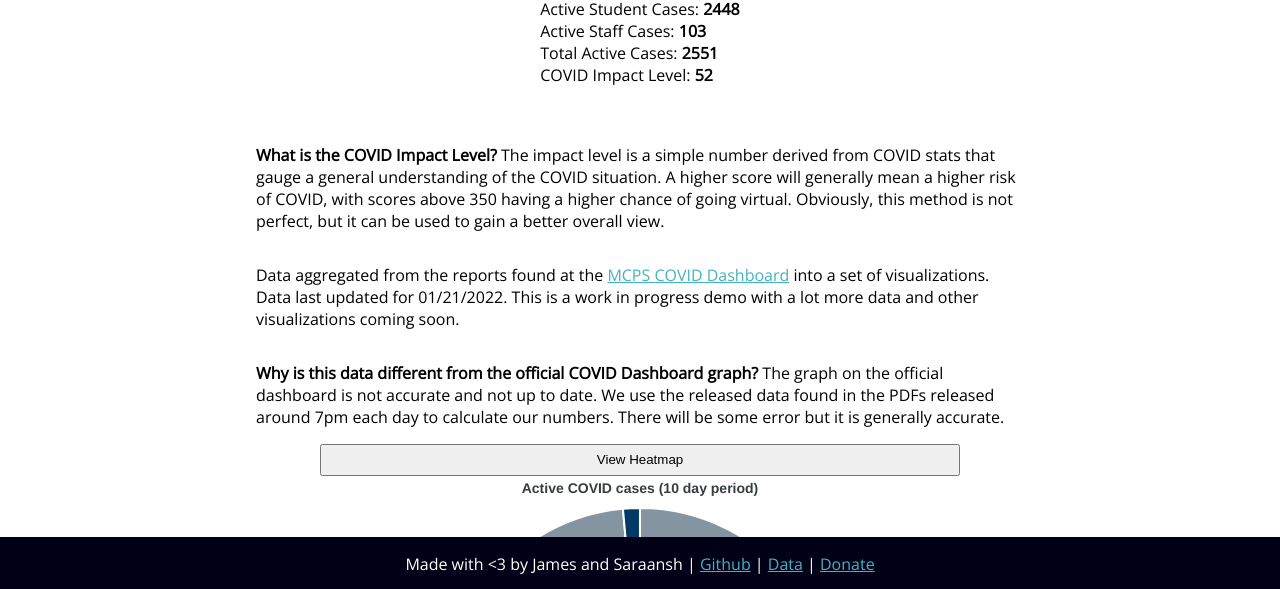
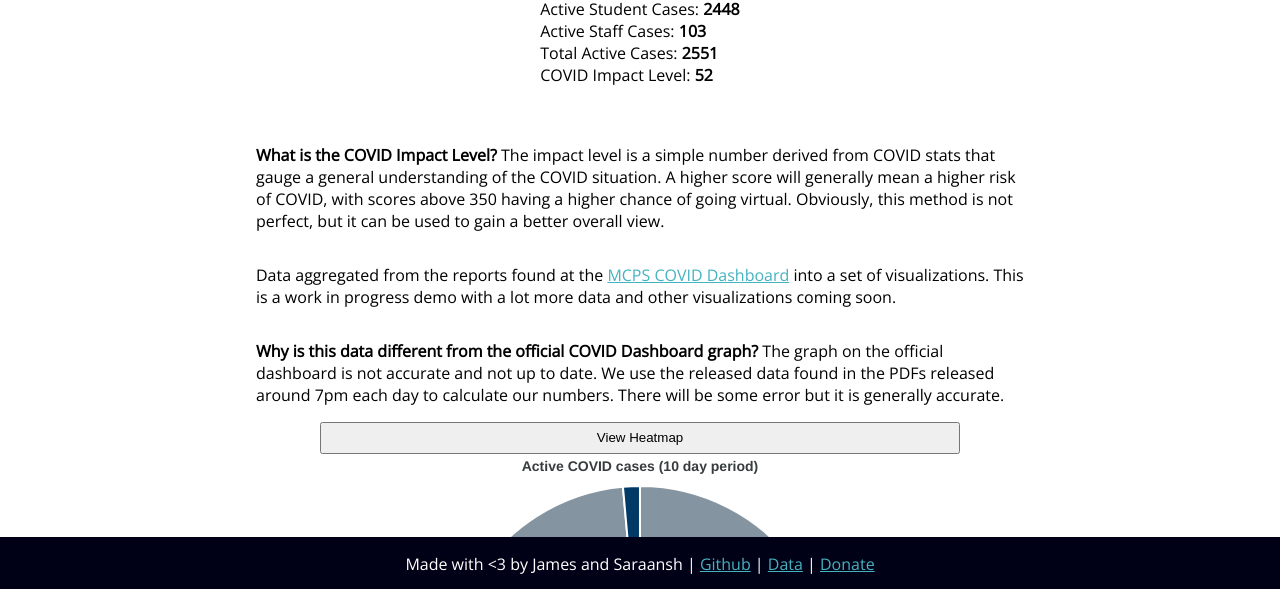
Before and after one commit to jamxu88/mocovid, a plain HTML site: page website/index.html in a window 1280 px wide. Shown: the part 209-798 px from the top of the page. Drawn offline with nearby package versions, Linux system fonts and the light colour scheme.

Commit message:
text edit

```diff
--- a/website/index.html
+++ b/website/index.html
@@ -36,7 +36,7 @@
                 <p>
                     <b>What is the COVID Impact Level?</b> The impact level is a simple number derived from COVID stats that gauge a general understanding of the COVID situation. A higher score will generally mean a higher risk of COVID, with scores above 350 having a higher chance of going virtual. Obviously, this method is not perfect, but it can be used to gain a better overall view.
                 </p>
-                <p>Data aggregated from the reports found at the <a href="https://www.montgomeryschoolsmd.org/coronavirus/dashboard/" target='_blank'>MCPS COVID Dashboard</a> into a set of visualizations. Data last updated for 01/21/2022. <b></b> This is a work in progress demo with a lot more data and other visualizations coming soon.</p>
+                <p>Data aggregated from the reports found at the <a href="https://www.montgomeryschoolsmd.org/coronavirus/dashboard/" target='_blank'>MCPS COVID Dashboard</a> into a set of visualizations. This is a work in progress demo with a lot more data and other visualizations coming soon.</p>
                 <p><b>Why is this data different from the official COVID Dashboard graph?</b> The graph on the official dashboard is not accurate and not up to date. We use the released data found in the PDFs released around 7pm each day to calculate our numbers. There will be some error but it is generally accurate.</p>
             </div>
             <button style="width: 50%;margin-left: 25%;" class="center-content" onclick="renderHeatmap()" id='heatmapToggle'>View Heatmap</button>
```
